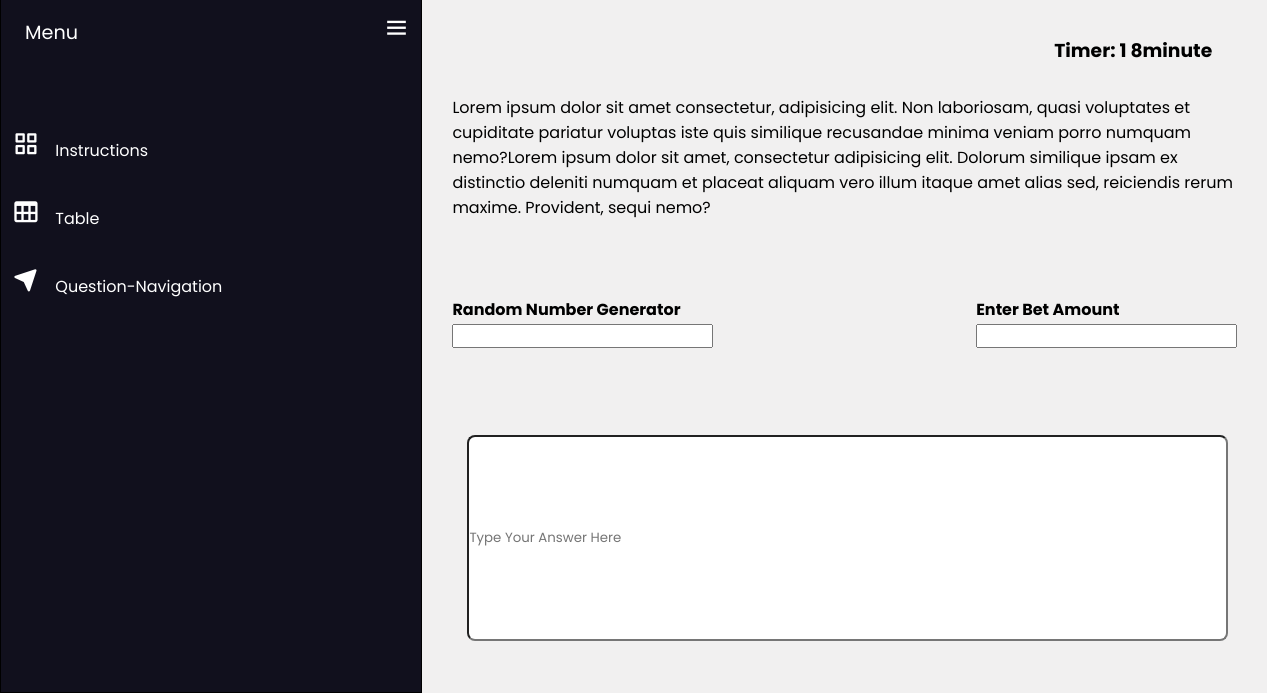
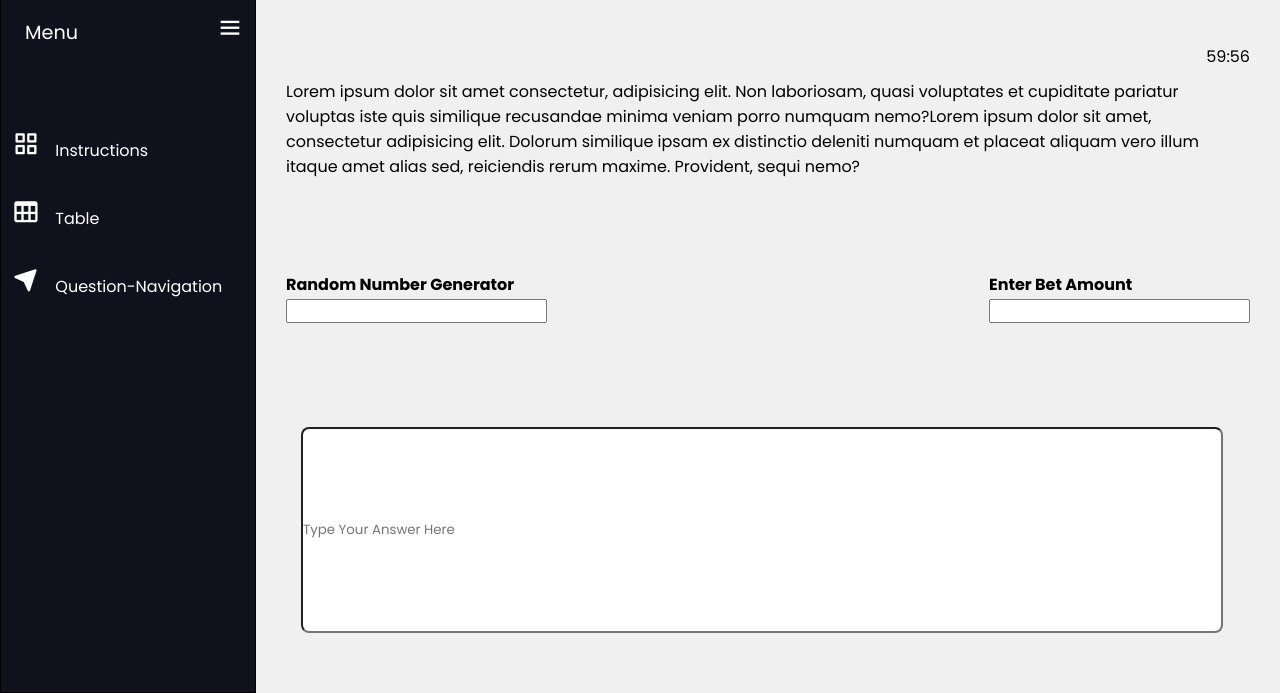
Before and after one commit to pentaquark1616/quiz-template, a plain HTML site: page index2.html in a window 1280 px wide. Shown: the part 107-800 px from the top of the page. Drawn offline with nearby package versions, Linux system fonts and the light colour scheme.

Commit message:
added timer and styled

```diff
--- a/index2.html
+++ b/index2.html
@@ -28,6 +28,7 @@
          <h3 id="B4MO">B4MO Quiz</h3>
        </div>
 
+       <!-- exit button -->
        <div class="button">
          <button id="exit_button" type="submit">exit!</button>
        </div>
@@ -73,7 +74,7 @@
 
 
       <div class="question">
-            <div class="timer"><h3>Timer: 1 8minute</h3></div>
+            <div class="timer"> <p id="countdown">60:00</p> </h3></div>
             <p>
             Lorem ipsum dolor sit amet consectetur, adipisicing elit. Non
             laboriosam, quasi voluptates et cupiditate pariatur voluptas iste quis
@@ -100,5 +101,6 @@
        </div>
 
     </div>
+    <script src="script.js"></script>
   </body>
 </html>
--- /dev/null
+++ b/script.js
@@ -0,0 +1,18 @@
+const startingminutes = 60;
+var time = startingminutes * 60;
+
+const countdownEl=document.getElementById('countdown');
+//  console.log(countdownEl)
+let ram = setInterval(() => {
+
+    if (time==0) {clearInterval(ram)
+
+    }
+    let minutes = Math.floor(time / 60);
+    let seconds = time % 60;
+    seconds = seconds < 10 ?  '0' + seconds : seconds;
+
+    countdownEl.innerHTML =  `${minutes}:${seconds}`;
+    time--;
+    // console.log(time)
+}, 1000);
--- a/style2.css
+++ b/style2.css
@@ -68,7 +68,7 @@ header{
     border: 1px solid black;
     flex-direction: column;
     display:inline-flex;
-    width: 33%;
+    width: 20%;
     height: 87vh;
     float: left;
 }
@@ -111,7 +111,7 @@ header{
     background-color: #f1f0f0;
     position: relative;
     display: inline-flex;
-    width: 66%;
+    width: 80%;
     height: 87vh;
     flex-direction: column;
     justify-content: space-around;
@@ -126,7 +126,7 @@ header{
     text-align: right;
     padding-bottom: 10px;
 }
-.timer h3{
+.timer#countdown{
     padding-bottom: 20px;
     padding-right: 25px;
 }
```
